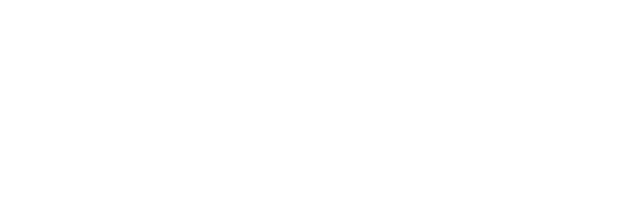
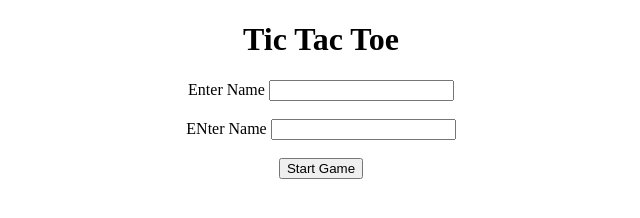
Before and after one commit to acciojob/tictactoe-Rudranil8, a website: page main.html in a window 1280 px wide. Shown: the whole page, without its empty margins (319-959 px from the left). Drawn offline with Linux system fonts and the light colour scheme.

Commit message:
created a submission

```diff
--- a/main.html
+++ b/main.html
@@ -10,7 +10,14 @@
 	<!-- the entire body must be written by student -->
     <script type="text/javascript" src="./script.js">
 </script>
-
+	<div style="text-align:center;">
+		<h1 class="message">Tic Tac Toe</h1>
+		<label>Enter Name</label>
+		<input type="text" id="player-1"><br><br>
+		<label>ENter Name</label>
+		<input type="text" id="player-2"><br><br>
+		<button>Start Game</button>
+	</div>
 </body>
 
 </html>
```
